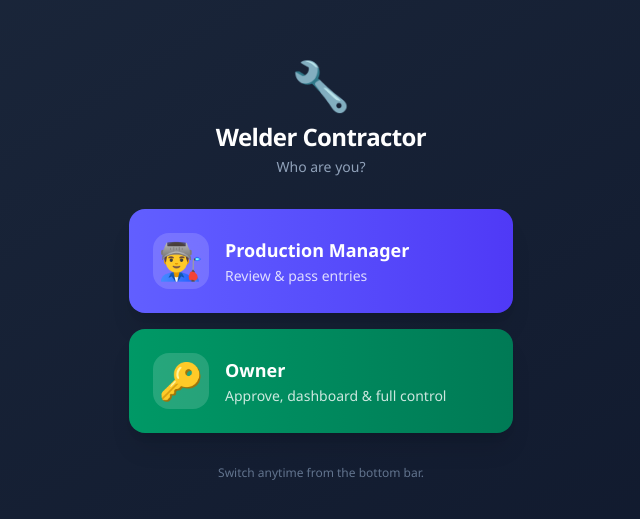
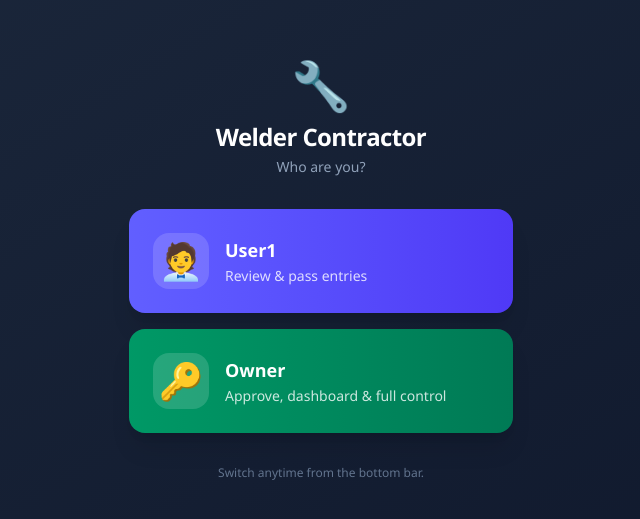
Before and after one commit to nishanttmittal/welder, a React (Vite) app: page / in a window 1280 px wide. Shown: the part 129-648 px from the top of the page, without its empty margins (319-959 px from the left). Built offline with nearby package versions, Linux system fonts and the light colour scheme; no server answers; the database is empty.

Commit message:
Rename middle role to 'User1' (no 'Manager' wording); link ?role=user1

```diff
--- a/src/app/AppShell.jsx
+++ b/src/app/AppShell.jsx
@@ -58,7 +58,7 @@ function Console({ module, level, onSwitch }) {
       ) : (
         <ModuleHome module={view} onOpen={setActiveKey} />
       )}
-      <BottomBar label={owner ? 'Owner' : 'Production Manager'} onSwitch={onSwitch} />
+      <BottomBar label={owner ? 'Owner' : (module.inchargeLabel || 'In-Charge')} onSwitch={onSwitch} />
     </div>
   )
 }
@@ -73,18 +73,19 @@ export default function AppShell({ moduleId }) {
   const params = typeof window !== 'undefined' ? new URLSearchParams(window.location.search) : null
   const staffLock = params && (params.has('welder') || params.has('floor'))
   const who = (params && params.get('who')) || ''
-  const roleParam = params && params.get('role') // 'manager' | 'owner' (dedicated links)
+  const roleParam = params && params.get('role') // 'user1' | 'owner' (dedicated links)
+  const normParam = roleParam === 'user1' ? 'incharge' : roleParam
 
   if (staffLock) return <Provider><StaffView module={module} operator={who} /></Provider>
 
-  const effective = roleParam === 'manager' || roleParam === 'owner' ? roleParam : role
+  const effective = normParam === 'incharge' || normParam === 'owner' ? normParam : role
 
   return (
     <Provider>
-      {!effective && <RoleChooser title={module.title} icon={module.icon} onPick={pick} />}
-      {effective === 'manager' && (
-        <PasswordGate password={[module.managerPassword, module.adminPassword]} title="Production Manager — Login">
-          <Console module={module} level="manager" onSwitch={roleParam ? null : reset} />
+      {!effective && <RoleChooser title={module.title} icon={module.icon} inchargeLabel={module.inchargeLabel} onPick={pick} />}
+      {effective === 'incharge' && (
+        <PasswordGate password={[module.managerPassword, module.adminPassword]} title={`${module.inchargeLabel || 'In-Charge'} — Login`}>
+          <Console module={module} level="incharge" onSwitch={roleParam ? null : reset} />
         </PasswordGate>
       )}
       {effective === 'owner' && (
--- a/src/app/RoleChooser.jsx
+++ b/src/app/RoleChooser.jsx
@@ -2,7 +2,7 @@
  * RoleChooser — Manager or Owner (welders/staff use their own dedicated
  * ?welder=1&who=Name link, so they never see this).
  */
-export default function RoleChooser({ title, icon, onPick }) {
+export default function RoleChooser({ title, icon, inchargeLabel = 'In-Charge', onPick }) {
   return (
     <div className="min-h-screen bg-gradient-to-br from-slate-800 to-slate-900 flex flex-col items-center justify-center p-6 text-white"
       style={{ paddingTop: 'calc(1.5rem + env(safe-area-inset-top))' }}>
@@ -10,9 +10,9 @@ export default function RoleChooser({ title, icon, onPick }) {
       <h1 className="text-2xl font-bold tracking-tight">{title}</h1>
       <p className="text-slate-400 text-sm mt-1 mb-8">Who are you?</p>
       <div className="w-full max-w-sm space-y-4">
-        <button onClick={() => onPick('manager')} className="w-full bg-gradient-to-r from-indigo-500 to-indigo-600 rounded-2xl p-6 flex items-center gap-4 shadow-xl active:scale-95 transition-transform text-left">
-          <div className="text-4xl w-14 h-14 bg-white/15 rounded-2xl flex items-center justify-center flex-shrink-0">👨‍🏭</div>
-          <div><div className="font-bold text-lg">Production Manager</div><div className="text-white/80 text-sm mt-0.5">Review &amp; pass entries</div></div>
+        <button onClick={() => onPick('incharge')} className="w-full bg-gradient-to-r from-indigo-500 to-indigo-600 rounded-2xl p-6 flex items-center gap-4 shadow-xl active:scale-95 transition-transform text-left">
+          <div className="text-4xl w-14 h-14 bg-white/15 rounded-2xl flex items-center justify-center flex-shrink-0">🧑‍💼</div>
+          <div><div className="font-bold text-lg">{inchargeLabel}</div><div className="text-white/80 text-sm mt-0.5">Review &amp; pass entries</div></div>
         </button>
         <button onClick={() => onPick('owner')} className="w-full bg-gradient-to-r from-emerald-600 to-emerald-700 rounded-2xl p-6 flex items-center gap-4 shadow-xl active:scale-95 transition-transform text-left">
           <div className="text-4xl w-14 h-14 bg-white/15 rounded-2xl flex items-center justify-center flex-shrink-0">🔑</div>
--- a/src/modules/welder/config.js
+++ b/src/modules/welder/config.js
@@ -6,7 +6,9 @@ export const APP_TITLE = 'Welder Contractor'
 
 /** Owner — full access incl. approve/edit/delete + log. */
 export const ADMIN_PASSWORD = '6133923_N'
-/** Production manager — review & pass entries only. Change anytime. */
+/** Second role (reviews & passes entries) — label is just a display name,
+ *  change to anything you like. Password: nsp@123. */
+export const INCHARGE_LABEL = 'User1'
 export const MANAGER_PASSWORD = 'nsp@123'
 
 /**
--- a/src/modules/welder/manifest.jsx
+++ b/src/modules/welder/manifest.jsx
@@ -5,7 +5,7 @@
 import { WelderProvider, useWelder } from './WelderContext'
 import { todayStr } from '../../core/utils/format'
 import { totalSent } from './logic/report'
-import { ADMIN_PASSWORD, MANAGER_PASSWORD } from './config'
+import { ADMIN_PASSWORD, MANAGER_PASSWORD, INCHARGE_LABEL } from './config'
 import { pipeline } from './logic/report'
 import Entry from './pages/Entry'
 import ReviewQueue from './pages/ReviewQueue'
@@ -41,13 +41,14 @@ export const welderModule = {
   HomeStats,
   adminPassword: ADMIN_PASSWORD,
   managerPassword: MANAGER_PASSWORD,
+  inchargeLabel: INCHARGE_LABEL,
   floorPageKey: 'entry',
   floorLabel: 'Welder',
   floorIcon: '👷',
   // roles: which logged-in role sees the page. Staff use the entry page (floor).
   pages: [
     { key: 'entry',     title: 'Material Sent',  desc: 'Record material sent for finishing',   icon: '➕', color: 'from-amber-600 to-amber-700', floor: true, Component: Entry },
-    { key: 'review',    title: 'Approvals',      desc: 'Pass / approve entries',               icon: '✅', color: 'from-emerald-600 to-emerald-700', roles: ['manager', 'owner'], Component: ReviewQueue },
+    { key: 'review',    title: 'Approvals',      desc: 'Pass / approve entries',               icon: '✅', color: 'from-emerald-600 to-emerald-700', roles: ['incharge', 'owner'], Component: ReviewQueue },
     { key: 'dashboard', title: 'Dashboard',      desc: 'Approved totals, by welder & party',   icon: '📊', color: 'from-blue-600 to-blue-700',   roles: ['owner'], Component: Dashboard },
     { key: 'history',   title: 'History',        desc: 'Edit, void or delete (logged)',        icon: '🗂️', color: 'from-amber-500 to-amber-600', roles: ['owner'], Component: History },
     { key: 'export',    title: 'Export / Share', desc: 'Daily report on WhatsApp',             icon: '📄', color: 'from-violet-600 to-violet-700', roles: ['owner'], Component: Export },
--- a/src/modules/welder/pages/ReviewQueue.jsx
+++ b/src/modules/welder/pages/ReviewQueue.jsx
@@ -24,7 +24,7 @@ export default function ReviewQueue({ level = 'manager' }) {
       .sort((a, b) => (a.date || '').localeCompare(b.date || '') || (a.createdAt || '').localeCompare(b.createdAt || ''))
   }, [dispatches.list, owner])
 
-  const pass = (d) => { dispatches.update(d.id, { status: 'passed', passedBy: 'manager' }); log('PASS', `${d.finishedName || d.productName} × ${d.qty} · ${d.welder}`, 'manager', d.id); show('Passed ✓') }
+  const pass = (d) => { dispatches.update(d.id, { status: 'passed', passedBy: 'incharge' }); log('PASS', `${d.finishedName || d.productName} × ${d.qty} · ${d.welder}`, 'incharge', d.id); show('Passed ✓') }
   const approve = (d) => { dispatches.update(d.id, { status: 'approved', approvedBy: 'owner' }); log('APPROVE', `${d.finishedName || d.productName} × ${d.qty} · ${d.welder}`, 'owner', d.id); show('Approved ✓ → main stock') }
   const sendBack = (d) => { dispatches.update(d.id, { status: 'pending', passedBy: '' }); log('SENDBACK', `${d.finishedName || d.productName} × ${d.qty}`, 'owner', d.id); show('Sent back') }
 
--- a/test-welder.mjs
+++ b/test-welder.mjs
@@ -22,16 +22,17 @@ try {
   await p.waitForSelector('text=Saved:')
   ok(true, 'Staff saved (pending)')
 
-  console.log('\n[2] Manager passes it (no edit/dashboard)')
-  await p.goto(`${O}/?role=manager&local=1`, { waitUntil: 'networkidle' })
+  console.log('\n[2] In-Charge passes it (no edit/dashboard)')
+  await p.goto(`${O}/?role=user1&local=1`, { waitUntil: 'networkidle' })
   await p.fill('input[type=password]', 'nsp@123'); await p.click('text=Unlock')
   await p.waitForSelector('text=Approvals')
-  ok((await p.locator('text=Dashboard').count()) === 0, 'Manager does NOT see Dashboard')
+  ok((await p.locator('text=Dashboard').count()) === 0, 'In-Charge does NOT see Dashboard')
+  ok((await p.locator('text=/Manager/').count()) === 0, 'No "Manager" wording anywhere')
   await p.locator('text=Approvals').first().click()
   await p.waitForSelector('text=Spider Chrome')
   await p.click('button:has-text("Pass")')
   await p.waitForSelector('text=Passed ✓')
-  ok(true, 'Manager passed the entry')
+  ok(true, 'In-Charge passed the entry')
 
   console.log('\n[3] Owner approves → dashboard counts it')
   await p.goto(`${O}/?role=owner&local=1`, { waitUntil: 'networkidle' })
```
